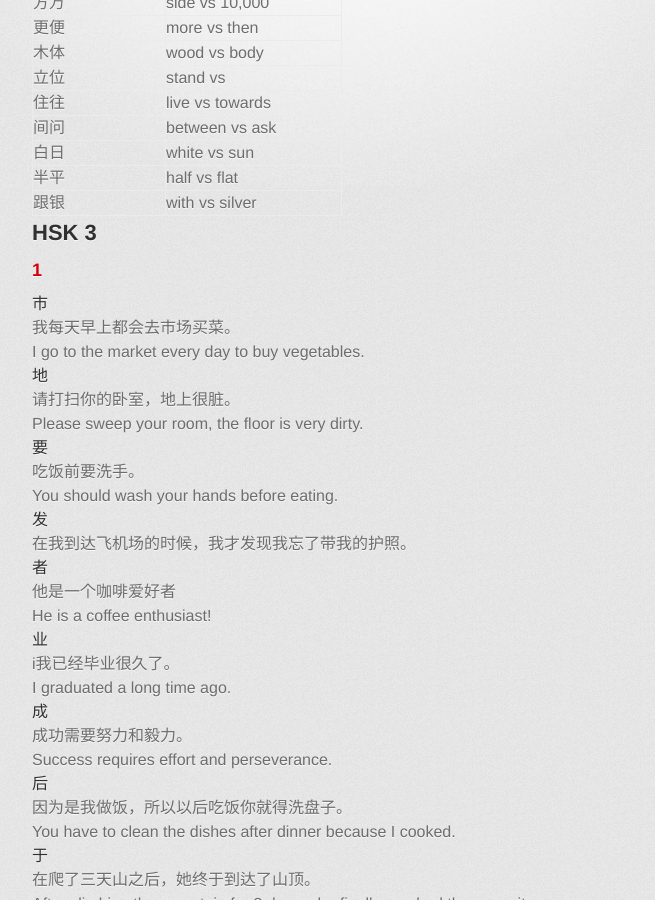
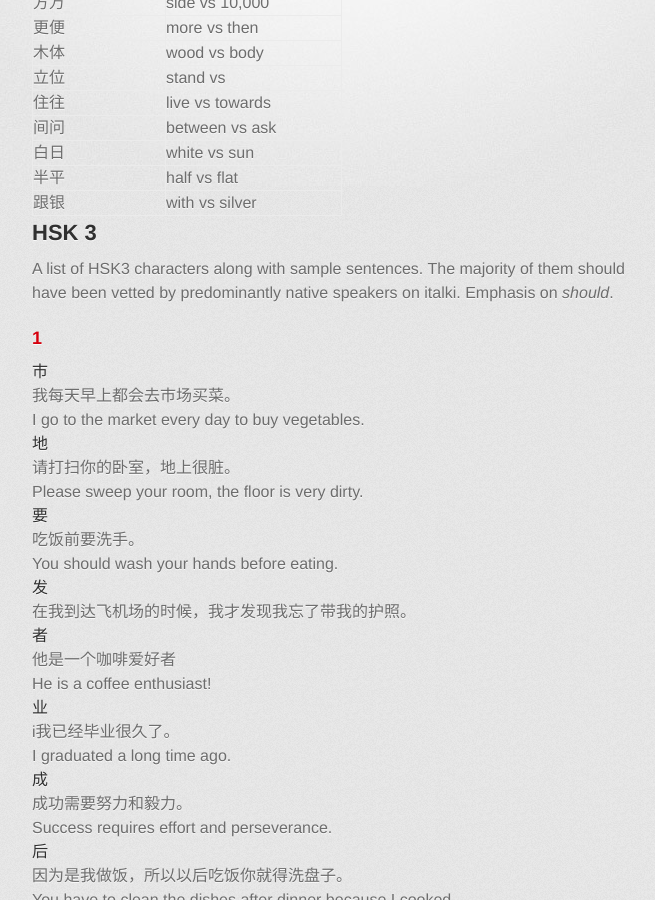
Before and after one commit to axiomiety/axiomiety.github.io, a Jekyll site: the page built from llog/mandarin.markdown, in a window 1280 px wide and 900 px high, scrolled down 387 px. Shown: the whole window, without its empty margins (298-953 px from the left). Built offline with Jekyll 4.4.1, drawn with Linux system fonts in a browser that asks for light colours; nearby versions of some CDN libraries; some web fonts are replaced; some of the changed text lies outside the part shown.

Commit message:
mandarin

```diff
--- a/llog/mandarin.markdown
+++ b/llog/mandarin.markdown
@@ -24,6 +24,8 @@
 ## HSK 3
 
 <!--list wasn't 0-indexed. need to fill in the gaps >_< -->
+
+A list of HSK3 characters along with sample sentences. The majority of them should have been vetted by predominantly native speakers on italki. Emphasis on *should*.
 
 ### 1
 
@@ -874,6 +876,41 @@
   <dd>你要少吃甜食。你的血糖太高了。</dd>
   <dd>You should eat less sweet things. Your blood sugar level is too high.</dd>
 </dl>
+
+#### 251
+
+<dl>
+  <dt>爬</dt>
+  <dd>在韩国，爬山是一项很流行的爱好。</dd>
+  <dd>Hiking is a very popular hobby in Korea.</dd>
+  <dt>鼻</dt>
+  <dd>他的鼻子很红。我觉得他喝醉了! </dd>
+  <dd>His nose is red. I think he's drunk!</dd>
+  <dt>渴</dt>
+  <dd></dd>
+  <dd></dd>
+  <dt></dt>
+  <dd></dd>
+  <dd></dd>
+  <dt></dt>
+  <dd></dd>
+  <dd></dd>
+  <dt></dt>
+  <dd></dd>
+  <dd></dd>
+  <dt></dt>
+  <dd></dd>
+  <dd></dd>
+  <dt></dt>
+  <dd></dd>
+  <dd></dd>
+  <dt></dt>
+  <dd></dd>
+  <dd></dd>
+  <dt></dt>
+  <dd></dd>
+  <dd></dd>
+</dl>
 <!--
 <dl>
   <dt></dt>
```
